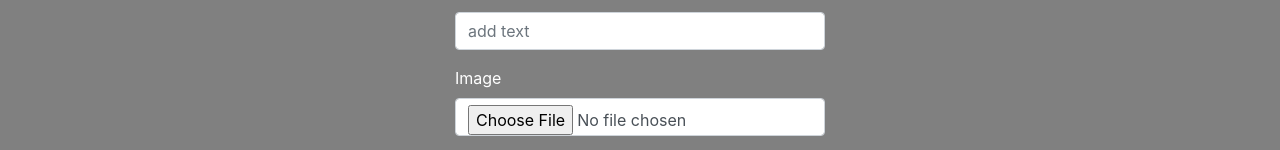
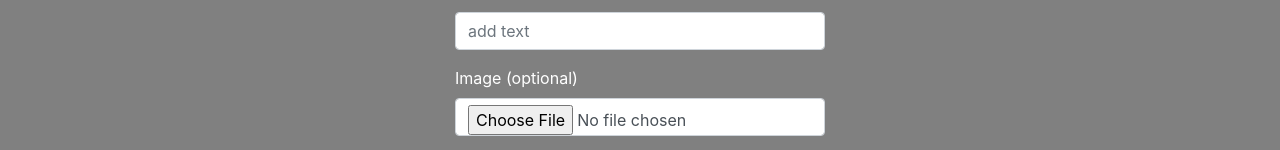
Before and after one commit to shouvikbj/Test-React-App, a React (Create React App) app: page /form in a window 1280 px wide. Shown: the part 306-456 px from the top of the page. Built offline with nearby package versions, Linux system fonts and the light colour scheme.

Commit message:
adding PWA feature

```diff
--- a/src/core/Form.js
+++ b/src/core/Form.js
@@ -45,7 +45,9 @@
                 />
               </div>
               <div className="mb-3">
-                <label className="form-label text-white">Image</label>
+                <label className="form-label text-white">
+                  Image (optional)
+                </label>
                 <input
                   type="file"
                   className="form-control"
```
